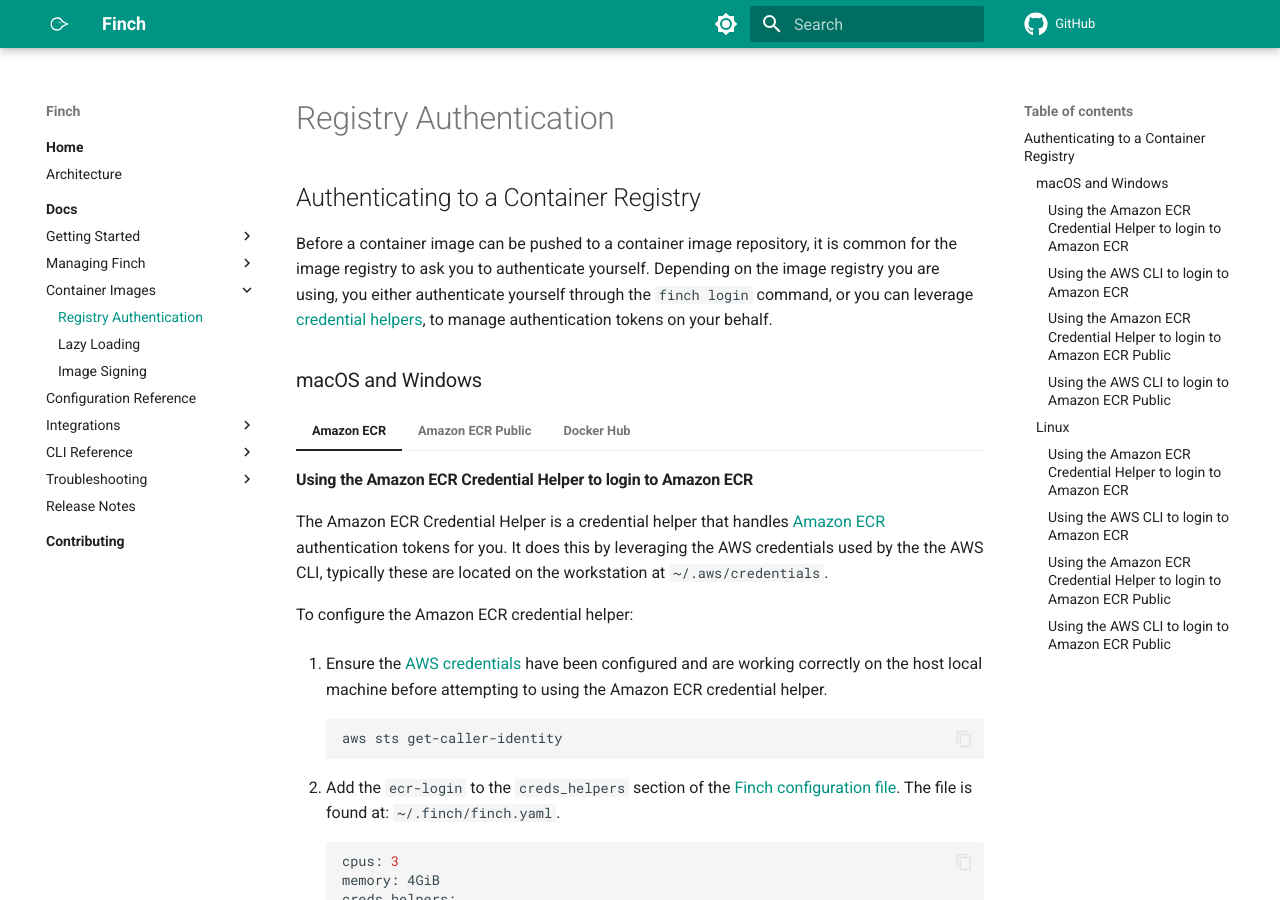
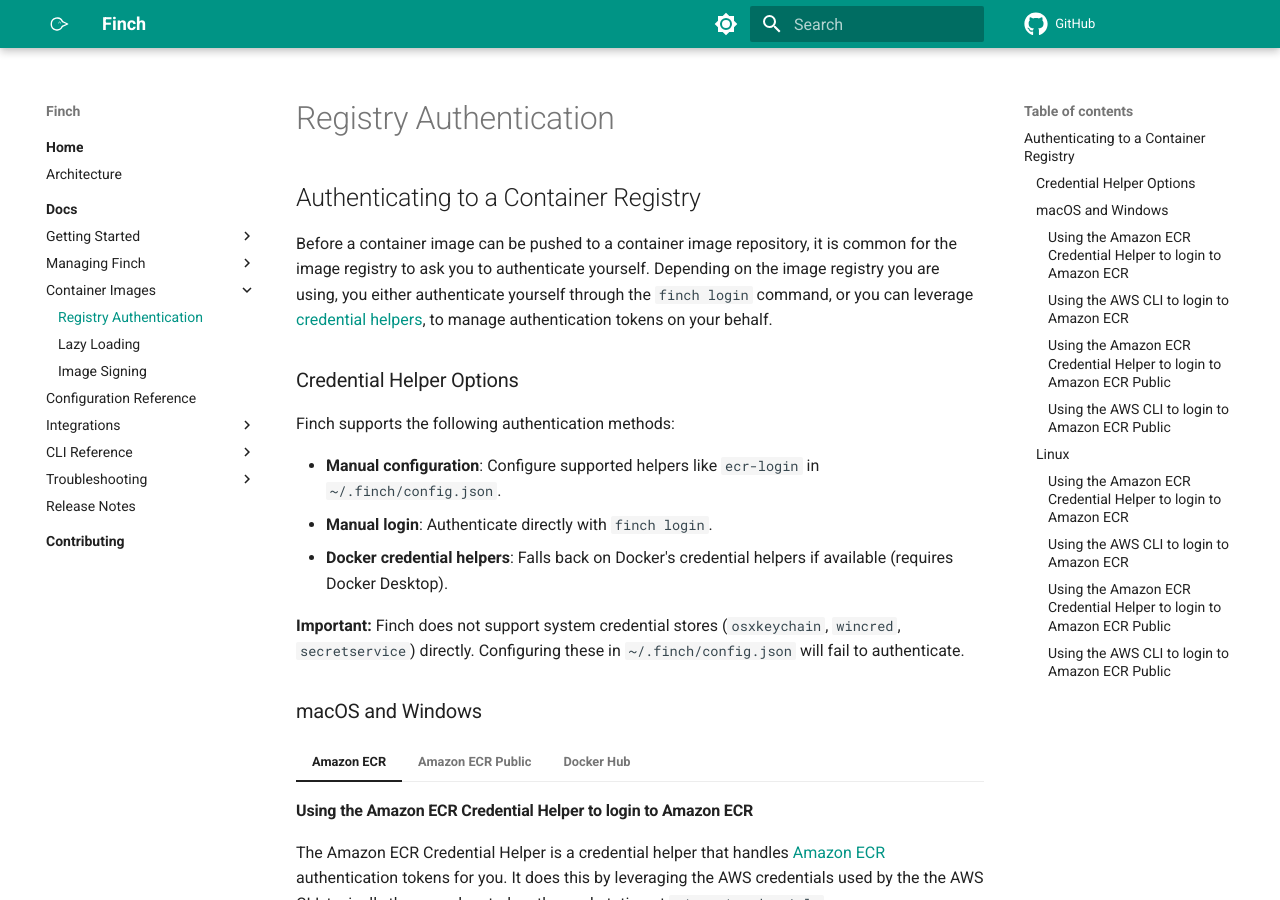
Before and after one commit to runfinch/finch-website, an MkDocs documentation site: the page built from docs/docs/container-images/authentication.md, in a window 1280 px wide and 900 px high. Built offline with MkDocs 1.6.1 and Material for MkDocs 9.7.7, drawn with Linux system fonts in a browser that asks for light colours; comment, search, counter and statistics services are not loaded.

Commit message:
docs: Update auth info
Signed-off-by: ayush-panta <ayushkp@amazon.com>

```diff
--- a/docs/docs/container-images/authentication.md
+++ b/docs/docs/container-images/authentication.md
@@ -6,6 +6,16 @@
 `finch login` command, or you can leverage [credential
 helpers](https://docs.docker.com/engine/reference/commandline/login/#credential-helpers),
 to manage authentication tokens on your behalf.
+
+### Credential Helper Options
+
+Finch supports the following authentication methods:
+
+- **Manual configuration**: Configure supported helpers like `ecr-login` in `~/.finch/config.json`.
+- **Manual login**: Authenticate directly with `finch login`.
+- **Docker credential helpers**: Falls back on Docker's credential helpers if available (requires Docker Desktop).
+
+**Important:** Finch does not support system credential stores (`osxkeychain`, `wincred`, `secretservice`) directly. Configuring these in `~/.finch/config.json` will fail to authenticate.
 
 ### macOS and Windows
 
```
